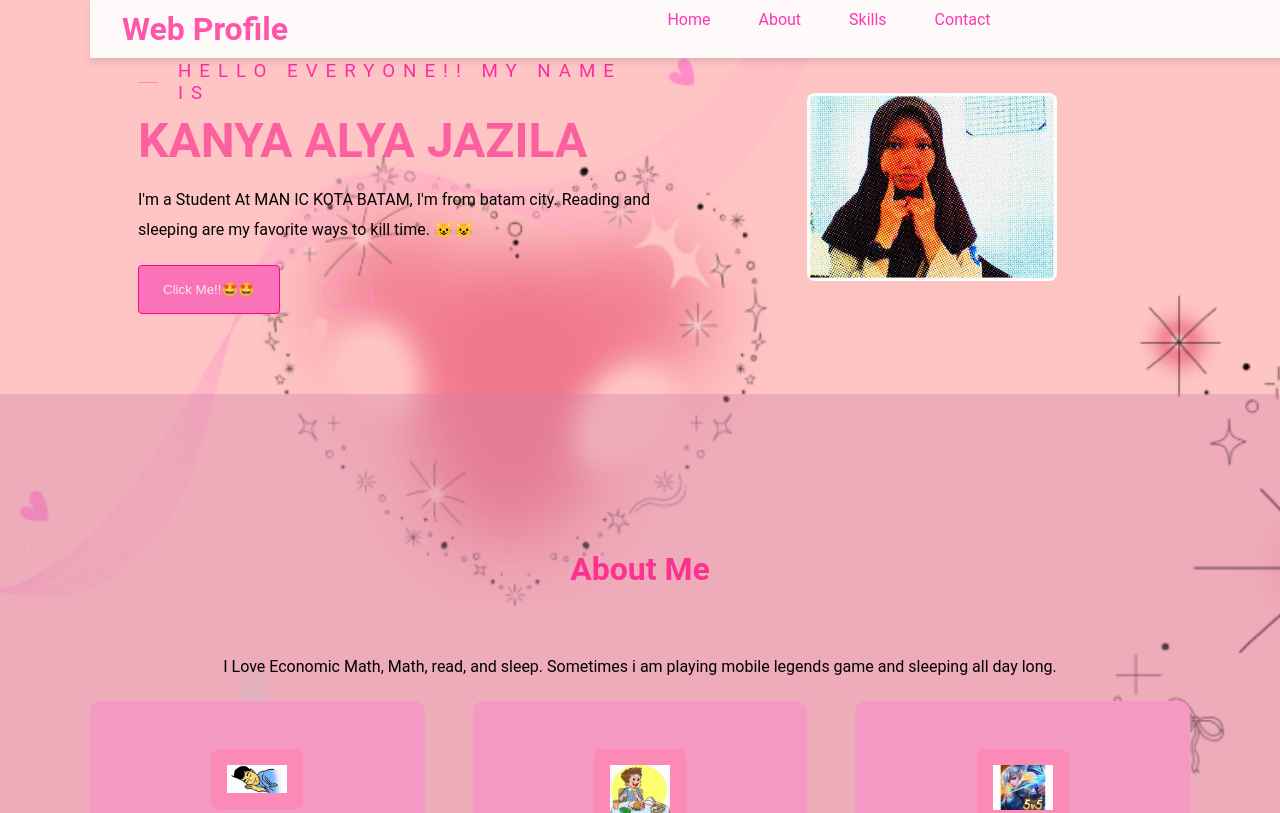
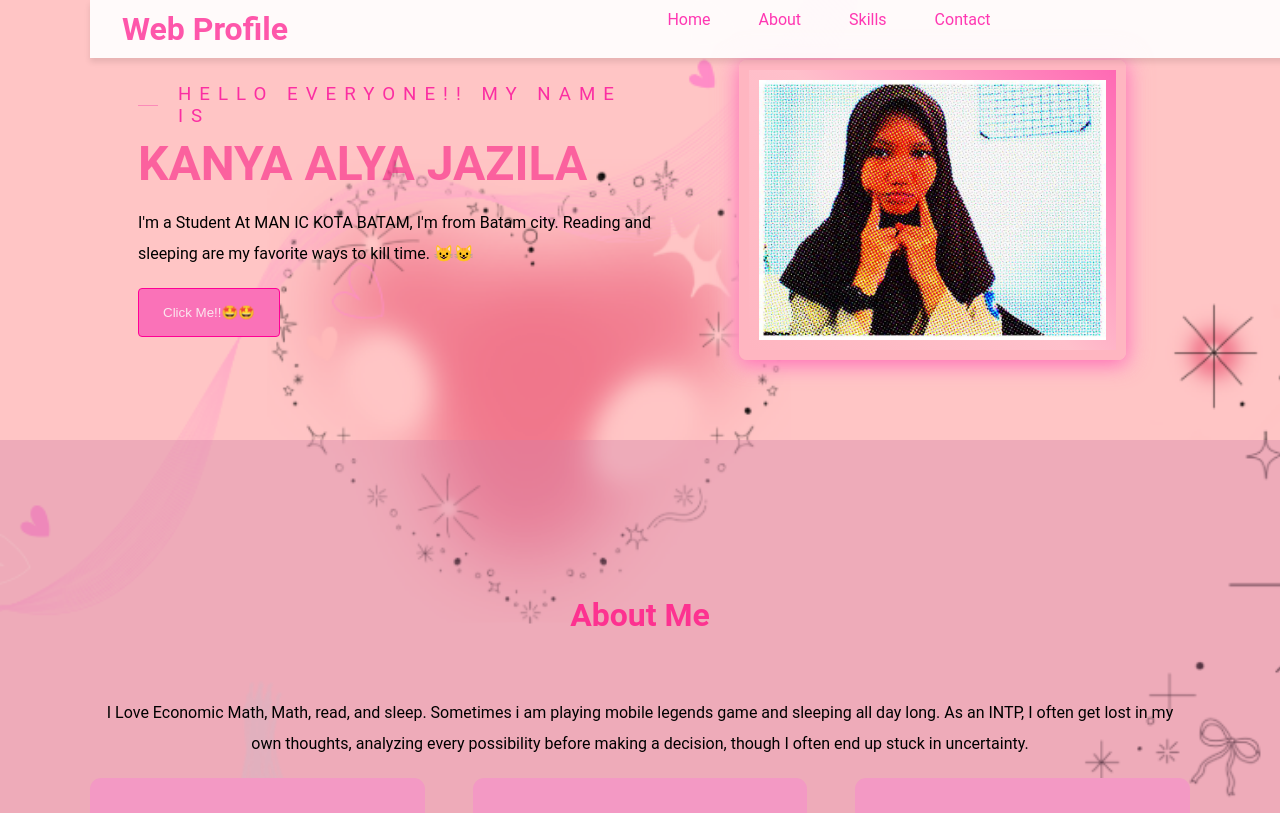
Before and after one commit to kanyaalya/PORTOFOLIO, a plain HTML site: page index.html in a window 1280 px wide. Shown: the top 813 px of the page. Drawn offline with Linux system fonts and the light colour scheme.

Commit message:
porofolio kanya

```diff
--- a/index.html
+++ b/index.html
@@ -28,18 +28,32 @@
         .main-container {
             padding-top: 60px;
         }
+
+        .profile-picture {
+            width: 250px;
+            height: auto;
+            border: 10px solid #ffb6c1; /* Warna pink pastel yang lebih imut */
+            border-radius: 50%; /* Membuat bingkai menjadi bulat */
+            box-shadow: 0px 4px 15px rgba(255, 182, 193, 0.9), 0px 0px 15px 10px rgba(255, 105, 180, 0.6); /* Efek glitter lebih lembut */
+            padding: 10px; /* Ruang ekstra antara border dan gambar */
+            background: linear-gradient(45deg, #ffb6c1, #ffc0cb, #ff69b4); /* Gradasi pink untuk efek lebih lucu */
+            animation: sparkle 1.5s infinite alternate;
+        }
+
+        @keyframes sparkle {
+            0% { box-shadow: 0px 4px 15px rgba(255, 182, 193, 0.9), 0px 0px 10px 5px rgba(255, 105, 180, 0.6); }
+            100% { box-shadow: 0px 4px 20px rgba(255, 105, 180, 1), 0px 0px 20px 10px rgba(255, 192, 203, 0.9); }
+        }
     </style>
 </head>
 
 <body>
-    <!-- Header -->
     <header>
         <div class="main-container">
             <div class="nav">
                 <div class="logo">
                     <a href="#">Web Profile</a>
                 </div>
-
                 <nav>
                     <ul>
                         <li><a href="#home">Home</a></li>
@@ -55,25 +69,20 @@
                     <div class="home-left">
                         <h3 class="pre-title">Hello Everyone!! My Name Is</h3>
                         <h1 class="home-name">KANYA ALYA JAZILA</h1>
-                        <p>I'm a Student At MAN IC KOTA BATAM, I'm from batam city. Reading and sleeping are my favorite ways to
-                            kill time. 😺😺</p>
+                        <p>I'm a Student At MAN IC KOTA BATAM, I'm from Batam city. Reading and sleeping are my favorite ways to kill time. 😺😺</p>
                         <br>
-                        <a
-                            href="https://www.instagram.com/kanyaalyaa?utm_source=ig_web_button_share_sheet&igsh=ZDNlZDc0MzIxNw==">
+                        <a href="https://www.instagram.com/kanyaalyaa">
                             <button class="btn">Click Me!!🤩🤩</button>
                         </a>
                     </div>
                     <div class="home-right">
-                        <img src="assets/webcam-toy-photo53.jpg" alt="Profile-Picture"
-                            style="width: 250px; height: auto;">
+                        <img src="assets/webcam-toy-photo53.jpg" alt="Profile-Picture" class="profile-picture">
                     </div>
                 </div>
             </section>
         </div>
     </header>
-    <!-- End Of Header -->
 </body>
-
 </html>
 
 
@@ -83,7 +92,7 @@
     <div class="main-container">
         <h2 class="section-title-about">About Me</h2>
         <p style="text-align: center;">I Love Economic Math, Math, read, and sleep. Sometimes i am playing mobile
-            legends game and sleeping all day long. </p>
+            legends game and sleeping all day long. As an INTP, I often get lost in my own thoughts, analyzing every possibility before making a decision, though I often end up stuck in uncertainty. </p>
         </p>
         <br>
         <div class="grid-3">
```
